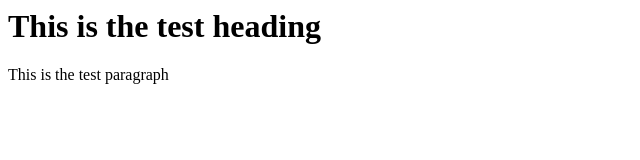
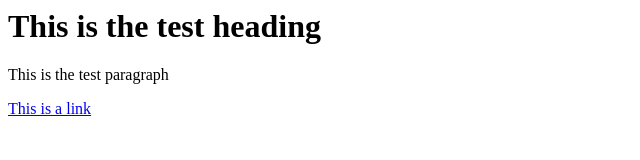
Before and after one commit to khgamujtaba/18-6, a plain HTML site: page index.html in a window 1280 px wide. Shown: the whole page, without its empty margins (0-640 px from the left). Drawn offline with Linux system fonts and the light colour scheme.

Commit message:
link added

```diff
--- a/index.html
+++ b/index.html
@@ -7,5 +7,6 @@
     <body>
         <h1>This is the test heading</h1>
         <p>This is the test paragraph</p>
+        <a href="https:google.com">This is a link</a>
     </body>
 </html>
```
